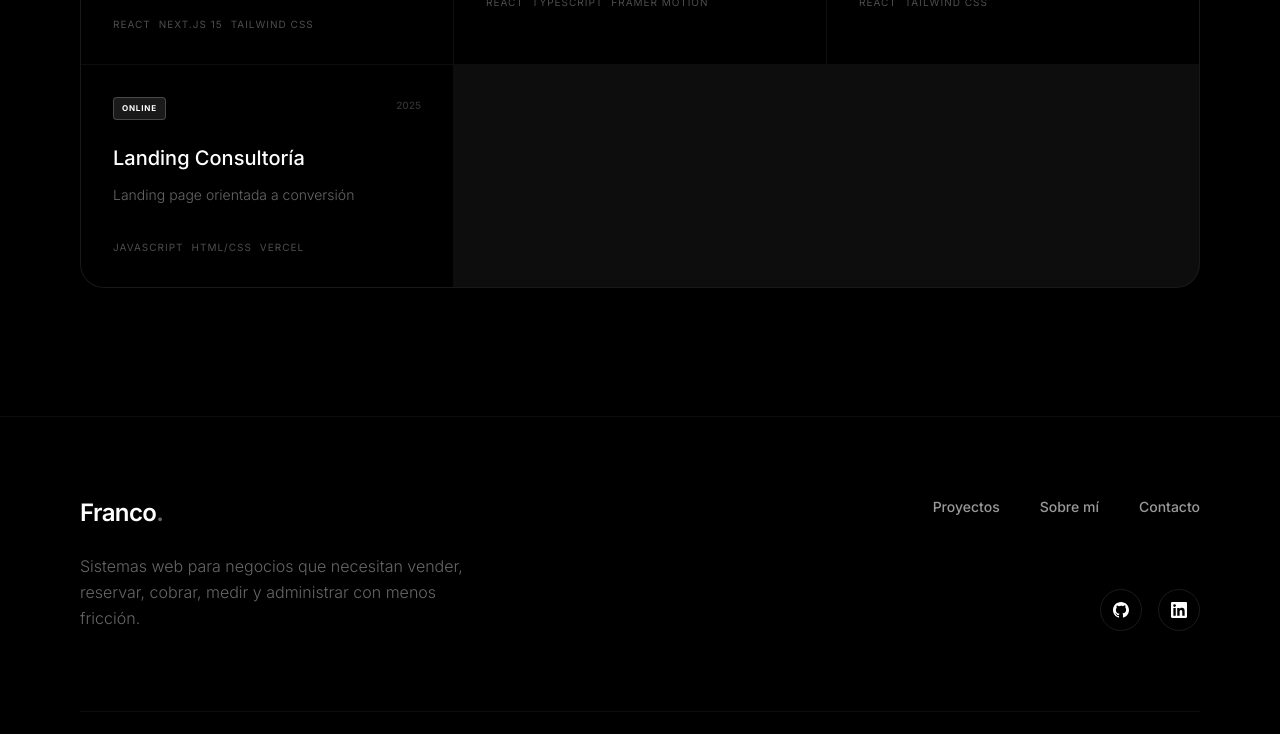
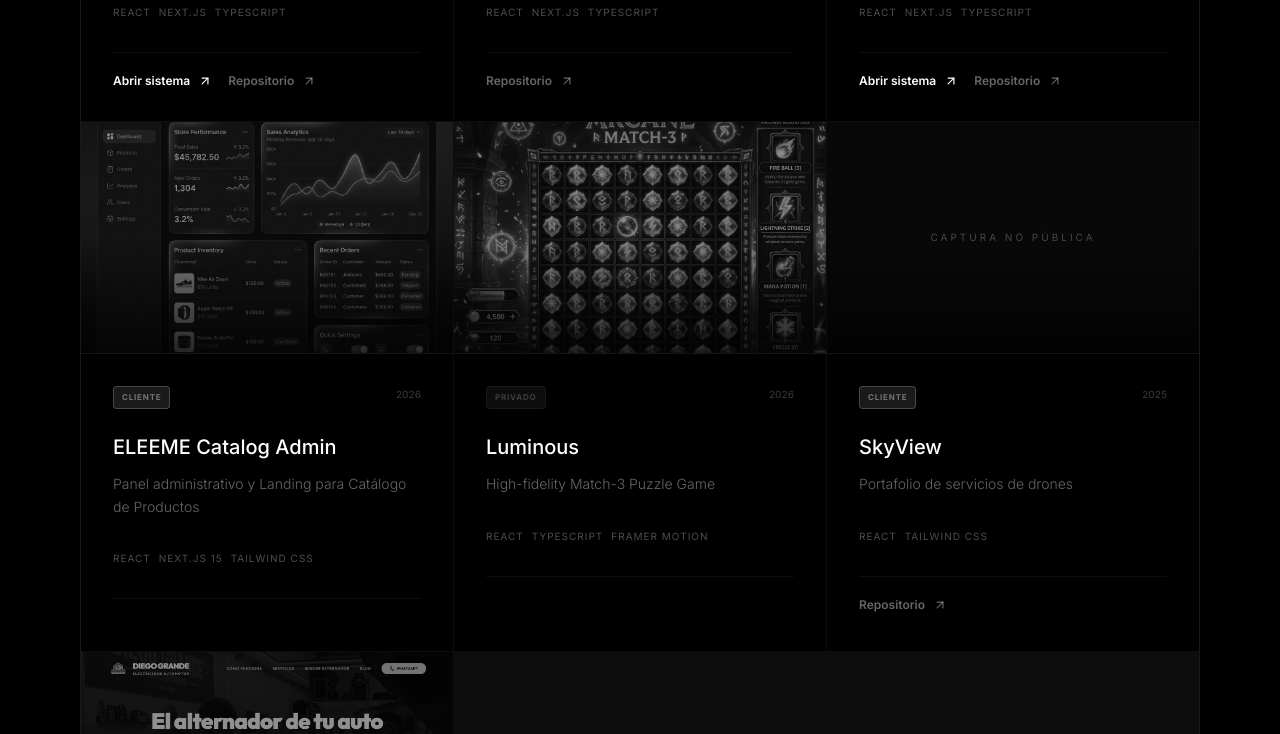
Before and after one commit to 7Francus7/portfolio-personal, a React (Vite) app: page /proyectos in a window 1280 px wide. Shown: the part 2900-3634 px from the top of the page. Built offline with nearby package versions, Linux system fonts and the light colour scheme.

Commit message:
Improve project showcase links and previews

```diff
--- a/src/components/AllProjects.tsx
+++ b/src/components/AllProjects.tsx
@@ -2,6 +2,7 @@ import { useState, useMemo } from 'react';
 import { motion } from 'framer-motion';
 import { Search, X, ArrowUpRight } from 'lucide-react';
 import { projects as defaultProjects, categories, type Project, type ProjectCategory } from '../data/projects';
+import { getProjectLinkLabel, hasProjectImage } from '../utils/projects';
 
 const statusColors: Record<string, string> = {
   live: 'bg-white/10 text-white border border-white/20',
@@ -101,8 +102,26 @@ export function AllProjects({ initialProjects }: AllProjectsProps) {
             <motion.article
               key={project.id}
               onClick={() => setSelectedProject(project)}
-              className="group bg-black p-8 cursor-pointer hover:bg-white/5 transition-all duration-500"
+              className="group bg-black cursor-pointer hover:bg-white/5 transition-all duration-500"
             >
+              <div className="relative aspect-[16/10] overflow-hidden border-b border-white/5 bg-white/[0.03]">
+                {hasProjectImage(project) ? (
+                  <img
+                    src={project.images[0]}
+                    alt={`Captura real de ${project.title}`}
+                    className="h-full w-full object-cover opacity-55 grayscale transition-all duration-700 group-hover:opacity-100 group-hover:grayscale-0 group-hover:scale-105"
+                  />
+                ) : (
+                  <div className="flex h-full w-full items-center justify-center p-8 text-center">
+                    <p className="text-[10px] uppercase tracking-[0.3em] text-white/25">
+                      Captura no pública
+                    </p>
+                  </div>
+                )}
+                <div className="absolute inset-0 bg-gradient-to-t from-black/70 via-transparent to-transparent" />
+              </div>
+
+              <div className="p-8">
                 <div className="flex items-start justify-between mb-6">
                   <span className={`px-2 py-1 text-[8px] uppercase tracking-widest font-bold rounded ${statusColors[project.status]}`}>
                     {statusLabels[project.status]}
@@ -115,7 +134,7 @@ export function AllProjects({ initialProjects }: AllProjectsProps) {
                 <p className="text-sm text-white/40 font-light mb-8 line-clamp-2 leading-relaxed">
                   {project.tagline}
                 </p>
-              <div className="flex flex-wrap gap-2">
+                <div className="flex flex-wrap gap-2 mb-8">
                   {project.stack.slice(0, 3).map((tech) => (
                     <span
                       key={tech}
@@ -124,6 +143,33 @@ export function AllProjects({ initialProjects }: AllProjectsProps) {
                       {tech}
                     </span>
                   ))}
+                </div>
+                <div className="flex flex-wrap gap-4 border-t border-white/5 pt-5">
+                  {project.demo && (
+                    <a
+                      href={project.demo}
+                      target="_blank"
+                      rel="noopener noreferrer"
+                      onClick={(event) => event.stopPropagation()}
+                      className="flex items-center gap-2 text-xs font-semibold text-white hover:text-white/60 transition-colors"
+                    >
+                      {getProjectLinkLabel(project)}
+                      <ArrowUpRight size={14} />
+                    </a>
+                  )}
+                  {project.github && !project.private && (
+                    <a
+                      href={project.github}
+                      target="_blank"
+                      rel="noopener noreferrer"
+                      onClick={(event) => event.stopPropagation()}
+                      className="flex items-center gap-2 text-xs font-semibold text-white/40 hover:text-white transition-colors"
+                    >
+                      Repositorio
+                      <ArrowUpRight size={14} />
+                    </a>
+                  )}
+                </div>
               </div>
             </motion.article>
           ))}
@@ -157,6 +203,22 @@ export function AllProjects({ initialProjects }: AllProjectsProps) {
               </button>
             </div>
             <div className="p-10 space-y-10">
+              <div className="overflow-hidden rounded-2xl border border-white/5 bg-white/[0.03]">
+                {hasProjectImage(selectedProject) ? (
+                  <img
+                    src={selectedProject.images[0]}
+                    alt={`Captura real de ${selectedProject.title}`}
+                    className="aspect-video w-full object-cover"
+                  />
+                ) : (
+                  <div className="flex aspect-video w-full items-center justify-center p-8 text-center">
+                    <p className="text-[10px] uppercase tracking-[0.3em] text-white/25">
+                      Captura no pública
+                    </p>
+                  </div>
+                )}
+              </div>
+
               <div>
                 <h4 className="text-[10px] uppercase tracking-widest text-white/40 font-bold mb-4">Descripción</h4>
                 <p className="text-white/60 font-light leading-relaxed">{selectedProject.description}</p>
@@ -185,7 +247,7 @@ export function AllProjects({ initialProjects }: AllProjectsProps) {
                     rel="noopener noreferrer"
                     className="flex items-center gap-2 text-sm font-medium text-white hover:text-white/60 transition-colors"
                   >
-                    Ver demo <ArrowUpRight size={16} />
+                    {getProjectLinkLabel(selectedProject)} <ArrowUpRight size={16} />
                   </a>
                 )}
                 {selectedProject.github && !selectedProject.private && (
--- a/src/components/FeaturedProjects.tsx
+++ b/src/components/FeaturedProjects.tsx
@@ -4,6 +4,7 @@ import { ArrowUpRight, X, ExternalLink, Check } from 'lucide-react';
 import { Link } from 'react-router-dom';
 import { type Project } from '../data/projects';
 import heroFallback from '../assets/hero.png';
+import { getProjectLinkLabel } from '../utils/projects';
 
 const GithubIcon = ({ className, size = 24 }: { className?: string; size?: number }) => (
   <svg className={className} width={size} height={size} viewBox="0 0 24 24" fill="currentColor">
@@ -56,6 +57,32 @@ export function FeaturedProjects({ projects }: { projects: Project[] }) {
                       {cat}
                     </span>
                   ))}
+                </div>
+                <div className="absolute bottom-5 left-5 right-5 flex flex-wrap gap-3 opacity-0 translate-y-2 transition-all duration-300 group-hover:opacity-100 group-hover:translate-y-0">
+                  {project.demo && (
+                    <a
+                      href={project.demo}
+                      target="_blank"
+                      rel="noopener noreferrer"
+                      onClick={(event) => event.stopPropagation()}
+                      className="inline-flex items-center gap-2 rounded-lg bg-white px-4 py-2 text-xs font-semibold text-black hover:bg-white/90"
+                    >
+                      {getProjectLinkLabel(project)}
+                      <ExternalLink size={14} />
+                    </a>
+                  )}
+                  {project.github && !project.private && (
+                    <a
+                      href={project.github}
+                      target="_blank"
+                      rel="noopener noreferrer"
+                      onClick={(event) => event.stopPropagation()}
+                      className="inline-flex items-center gap-2 rounded-lg border border-white/15 bg-black/50 px-4 py-2 text-xs font-semibold text-white backdrop-blur-md hover:bg-white hover:text-black"
+                    >
+                      Código
+                      <GithubIcon size={14} />
+                    </a>
+                  )}
                 </div>
               </div>
 
@@ -122,7 +149,7 @@ export function FeaturedProjects({ projects }: { projects: Project[] }) {
                             rel="noopener noreferrer"
                             className="inline-flex items-center gap-2 px-8 py-3 bg-white text-black rounded-xl font-medium hover:bg-gray-100 transition-all"
                           >
-                            Ver demo <ExternalLink size={16} />
+                            {getProjectLinkLabel(selectedProject)} <ExternalLink size={16} />
                           </a>
                         )}
                         {selectedProject.github && (
--- a/src/data/projects.ts
+++ b/src/data/projects.ts
@@ -53,7 +53,7 @@ export const projects: Project[] = [
     features: ['Reservas online 24/7', 'Gestión de clientes (CRM básico)', 'Calendario operativo', 'Control de caja y cobranzas', 'Reportes diarios/semanales', 'Portal de reservas público'],
     role: 'Product design, full-stack development, arquitectura',
     github: 'https://github.com/7Francus7/CourtOps',
-    demo: 'https://courtops.net',
+    demo: 'https://www.courtops.net',
     images: ['/images/courtops.png'],
     impact: 'Reduce gestión manual 70%, aumenta reservas online 40%',
     private: false,
@@ -77,7 +77,6 @@ export const projects: Project[] = [
     features: ['Gestión de rutas de reparto', 'Control de stock físico de envases', 'POS integrado para ventas en efectivo/transferencia', 'Base de datos de Clientes e historial', 'Liquidación de cuentas de clientes', 'Gestión de dispensers prestados'],
     role: 'Architect & Full-Stack Development',
     github: 'https://github.com/7Francus7/Soderia-Nico',
-    demo: 'https://soderia-nico.vercel.app',
     images: ['/images/soderia.png'],
     impact: 'Visibilidad total de retornos de botellas y deudores',
     private: false,
@@ -175,7 +174,7 @@ export const projects: Project[] = [
     role: 'Web Development',
     github: 'https://github.com/7Francus7/landing-diego-grande',
     demo: 'https://landing-diego-grande.vercel.app',
-    images: [],
+    images: ['/images/landing-diego.png'],
     private: false
   }
 ];
--- /dev/null
+++ b/src/utils/projects.ts
@@ -0,0 +1,15 @@
+import { type Project } from '../data/projects';
+
+export function getProjectLinkLabel(project: Project) {
+  const isLanding =
+    project.category.includes('web-app') &&
+    !project.category.includes('saas') &&
+    !project.category.includes('pos') &&
+    !project.category.includes('dashboard');
+
+  return isLanding ? 'Abrir landing' : 'Abrir sistema';
+}
+
+export function hasProjectImage(project: Project) {
+  return project.images.length > 0;
+}
```
Also changed, not shown: public/images/landing-diego.png (added). Lines whose indentation alone changed are shown as unchanged.
